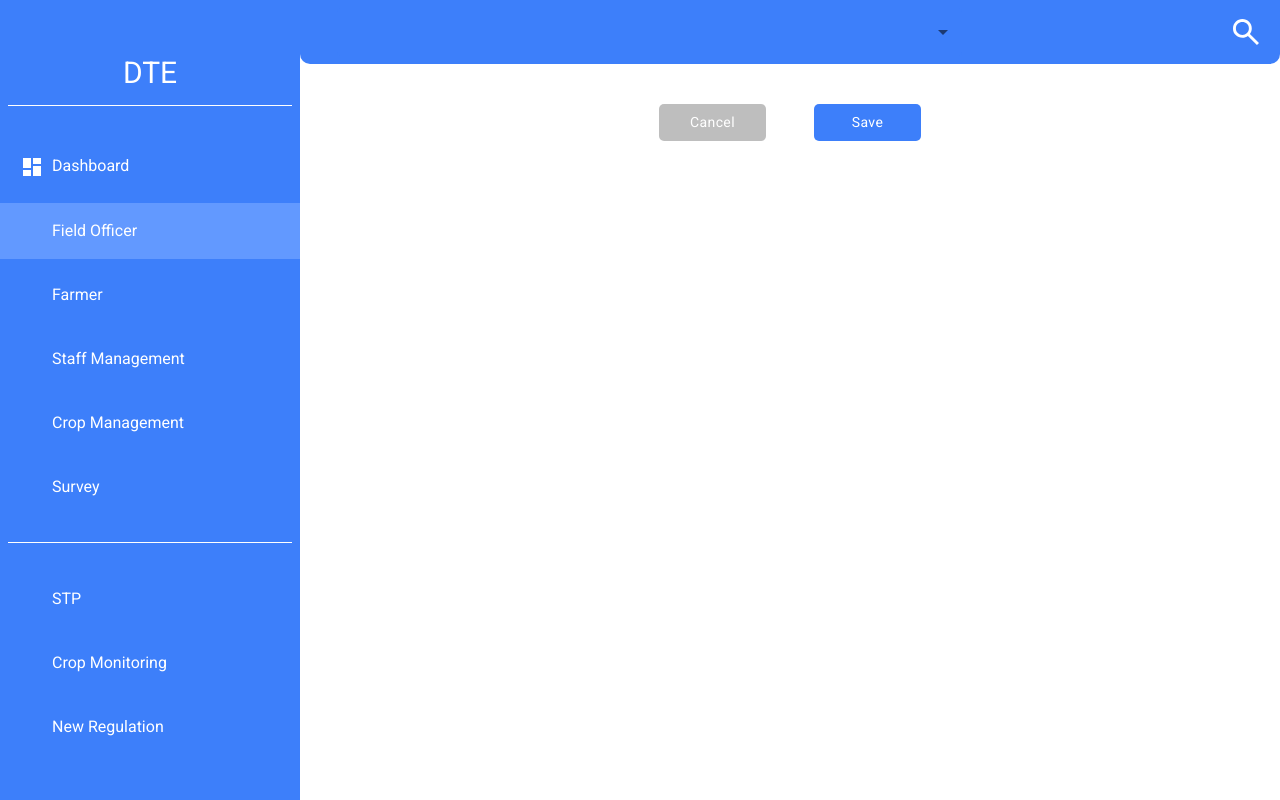
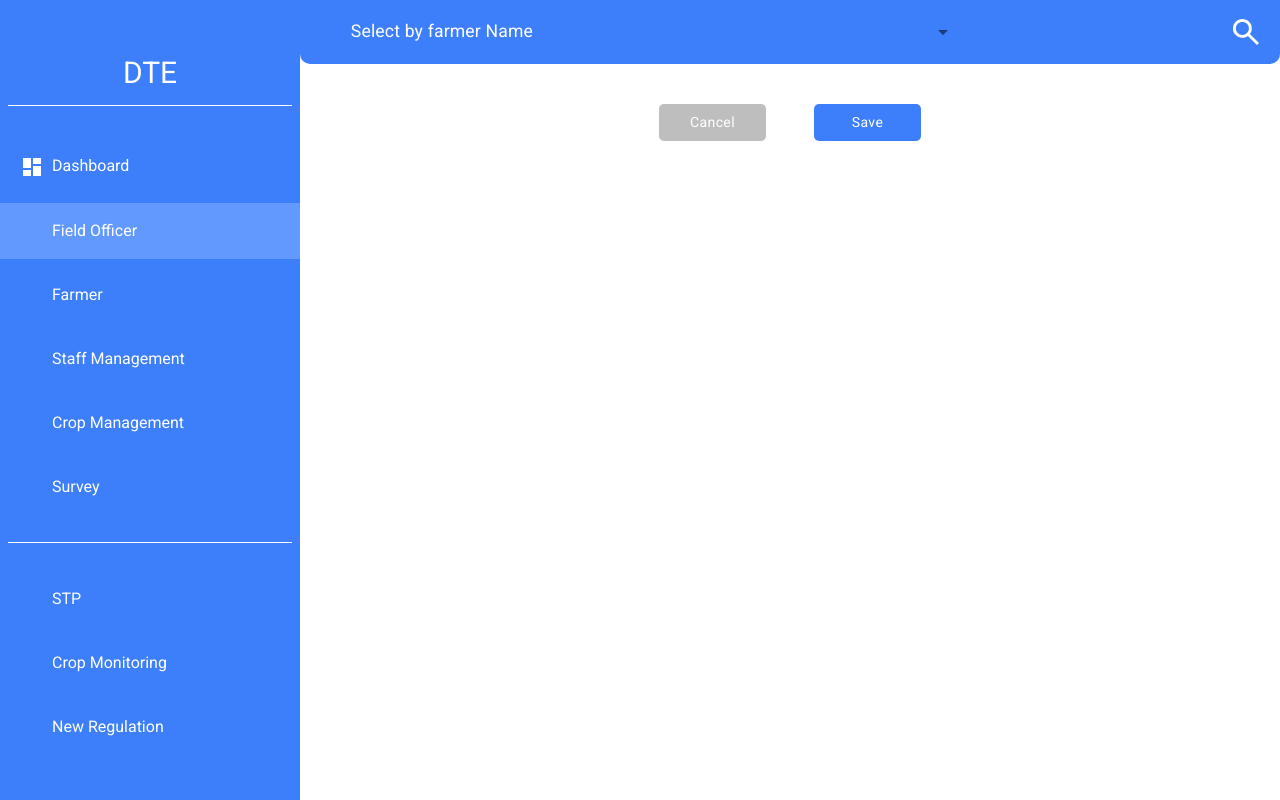
Before and after one commit to Adecin/backend, a Next.js app: page /field-officer/assign-farmer-list in a window 1280 px wide. Built offline with nearby package versions, Linux system fonts and the light colour scheme.

Commit message:
assign farmer dropdown default value setting

```diff
--- a/src/pages/field-officer/assign-farmer-list.tsx
+++ b/src/pages/field-officer/assign-farmer-list.tsx
@@ -9,13 +9,14 @@ const selectOptions = [{ id: 1, name: "Select by farmer Id" }];
 
 const Options = [
   { id: 1, name: "Select by farmer Name" },
-  { id: 2, name: "Select by farmer Id" }
+  { id: 2, name: "Select by farmer Id" },
 ];
 
 export default function FarmerList(props: any) {
   const { onClose, data, fieldOfficerId } = props;
   // const [selectBy, setSelectBy] = useState(selectOptions[0]);
-  const [dataType, setDataType] = useState('name');
+  const [dataType, setDataType] = useState("name");
+  const [farmerTypeValue, setFarmerTypeValue] = useState({ farmer: 1 });
   const [checkedItems, setCheckedItems] = useState(new Set());
   const dispatch = useDispatch();
 
@@ -31,20 +32,21 @@ export default function FarmerList(props: any) {
   };
 
   const handleSaveClick = () => {
-    const selectedData = data?.filter((item: any, index: any) => checkedItems.has(index));
+    const selectedData = data?.filter((item: any, index: any) =>
+      checkedItems.has(index)
+    );
     const selectedIds = selectedData.map((item: any) => item.id);
     console.log(selectedIds);
     const assignData = {
       technicianId: fieldOfficerId,
-      farmerId: selectedIds
-    }
-    dispatch(assignFarmer(assignData))
+      farmerId: selectedIds,
+    };
+    dispatch(assignFarmer(assignData));
     onClose();
-
   };
 
   console.log(data);
-  console.log('fieldOfficerId', fieldOfficerId);
+  console.log("fieldOfficerId", fieldOfficerId);
 
   return (
     <div className="">
@@ -57,13 +59,11 @@ export default function FarmerList(props: any) {
               color: "white",
               fontSize: "1.1rem",
             }}
-            value={(e: any) => { e.target.name }}
+            value={farmerTypeValue}
             name="farmer"
             handleChange={(e: any) => {
-              e.target.value === 1 ?
-                setDataType('name')
-                :
-                setDataType('id')
+              setFarmerTypeValue({ farmer: e.target.value });
+              e.target.value === 1 ? setDataType("name") : setDataType("id");
             }}
             placeHolderText="select by farmer name"
             data={Options}
@@ -90,11 +90,13 @@ export default function FarmerList(props: any) {
             return (
               <FormControlLabel
                 key={index}
-                control={<Checkbox
-                  checked={checkedItems.has(index)}
-                  onChange={() => handleCheckboxChange(index)}
-                />}
-                label={dataType === 'name' ? item.name : item.farmerId}
+                control={
+                  <Checkbox
+                    checked={checkedItems.has(index)}
+                    onChange={() => handleCheckboxChange(index)}
+                  />
+                }
+                label={dataType === "name" ? item.name : item.farmerId}
               />
             );
           })}
```
